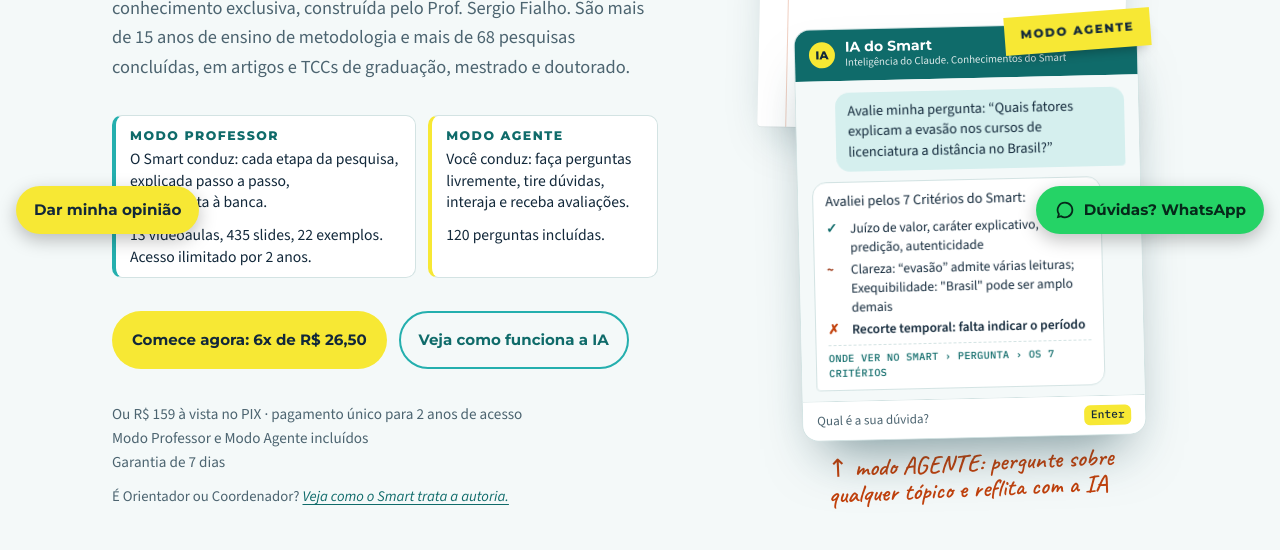
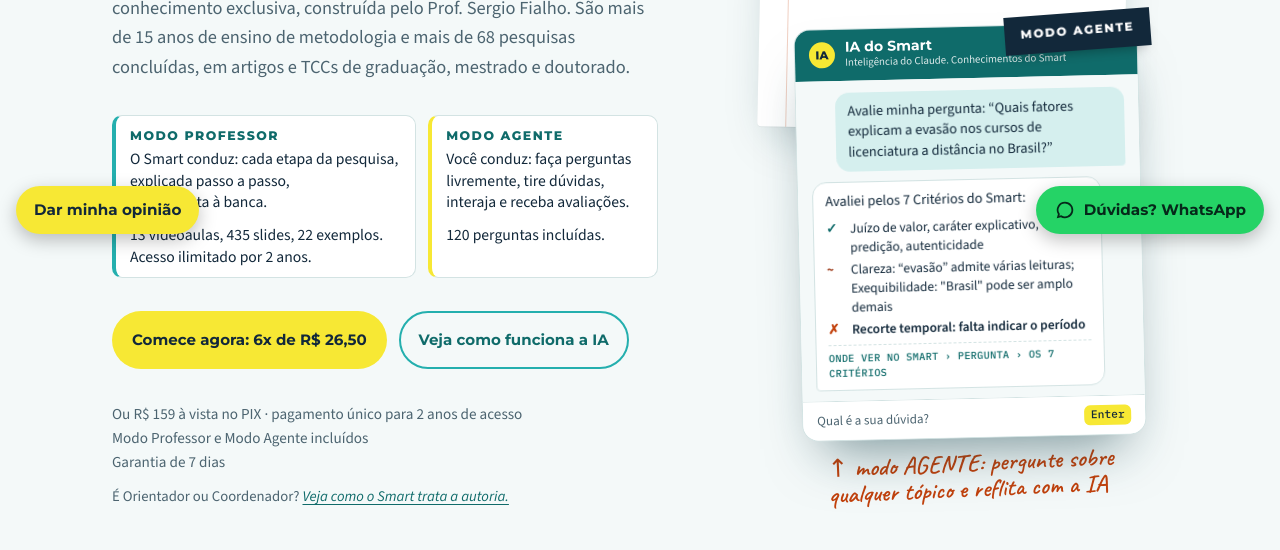
Before and after one commit to shagefialho-ux/smart-tcc-home, a plain HTML site: page ia/index.html in a window 1280 px wide. Shown: the part 550-1100 px from the top of the page. Drawn offline with nearby package versions, Linux system fonts and the light colour scheme.

Commit message:
Rascunho e página dos revisores: etiquetas dos modos em azul-marinho com letras brancas
Co-Authored-By: Claude Fable 5.2 <noreply@anthropic.com>

```diff
--- a/ia/index.html
+++ b/ia/index.html
@@ -339,7 +339,7 @@ a.more,.feat a{font-family:var(--f-display);font-weight:700;font-size:.95rem;col
 .visual .sheet h4{margin-bottom:12px}
 .visual .toc{gap:5px}
 .visual .toc .up{margin-top:2px}
-.sticky{position:absolute;z-index:3;top:-20px;right:-12px;background:var(--marker);color:#12283A;font-family:var(--f-display);font-size:.74rem;font-weight:800;letter-spacing:.14em;line-height:1;padding:13px 16px;transform:rotate(4deg);box-shadow:0 8px 14px -8px rgb(0 0 0 / .4);text-align:center;white-space:nowrap}
+.sticky{position:absolute;z-index:3;top:-20px;right:-12px;background:#12283A;color:#fff;font-family:var(--f-display);font-size:.74rem;font-weight:800;letter-spacing:.14em;line-height:1;padding:13px 16px;transform:rotate(4deg);box-shadow:0 8px 14px -8px rgb(0 0 0 / .4);text-align:center;white-space:nowrap}
 .chat .sticky{top:-12px;right:-14px;transform:rotate(-3deg)}
 
 .chat{position:relative;z-index:2;width:min(400px,94%);justify-self:end;margin-top:-104px;margin-right:-14px;background:#FFFFFF;color:#12283A;border:1px solid #D3E3E3;border-radius:16px;box-shadow:0 30px 54px -22px rgb(15 60 70 / .55);transform:rotate(-1.3deg);font-size:.9rem;line-height:1.42}
```
Also changed, not shown: rascunho/index.html (+1 -1 lines).
